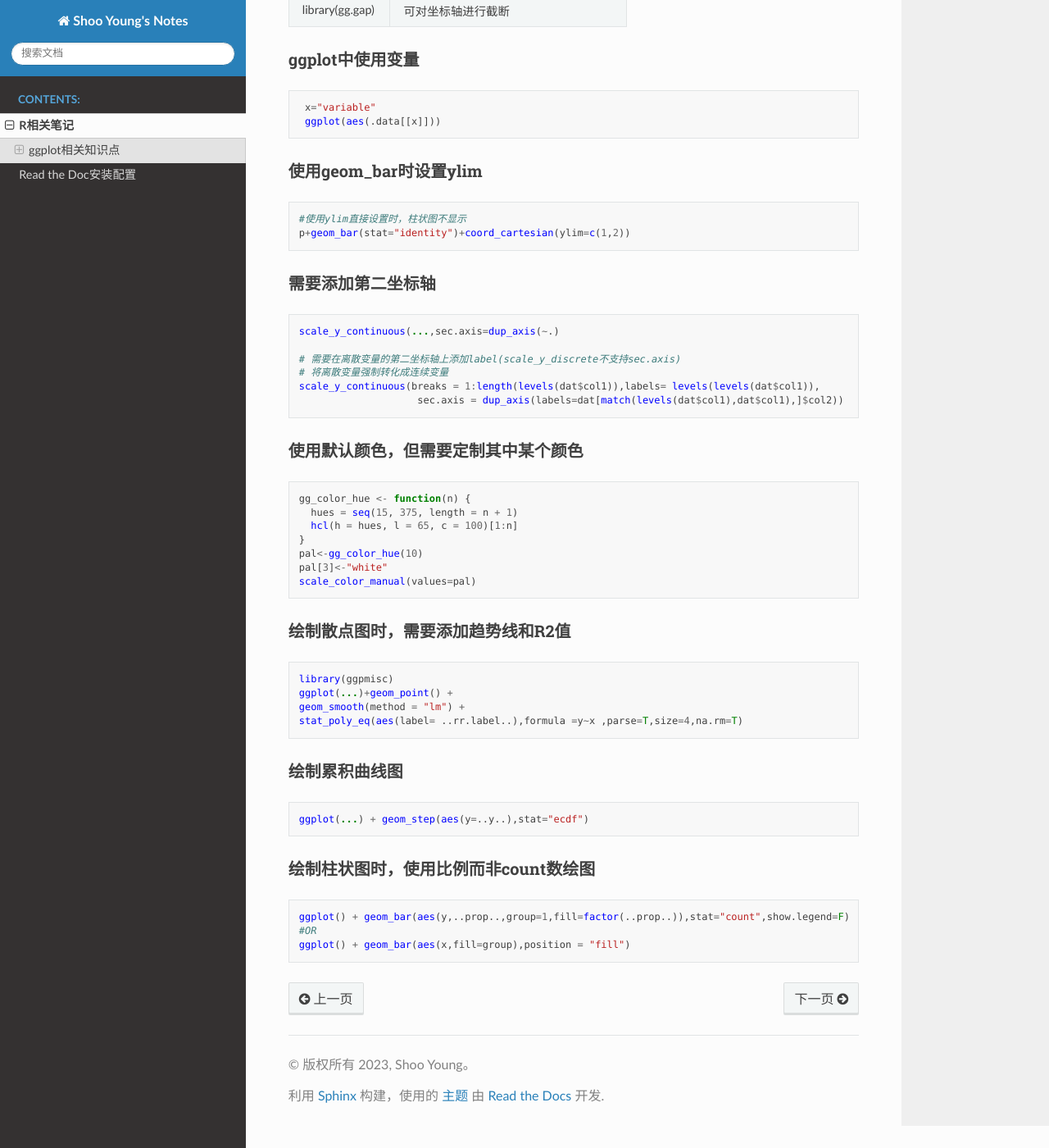
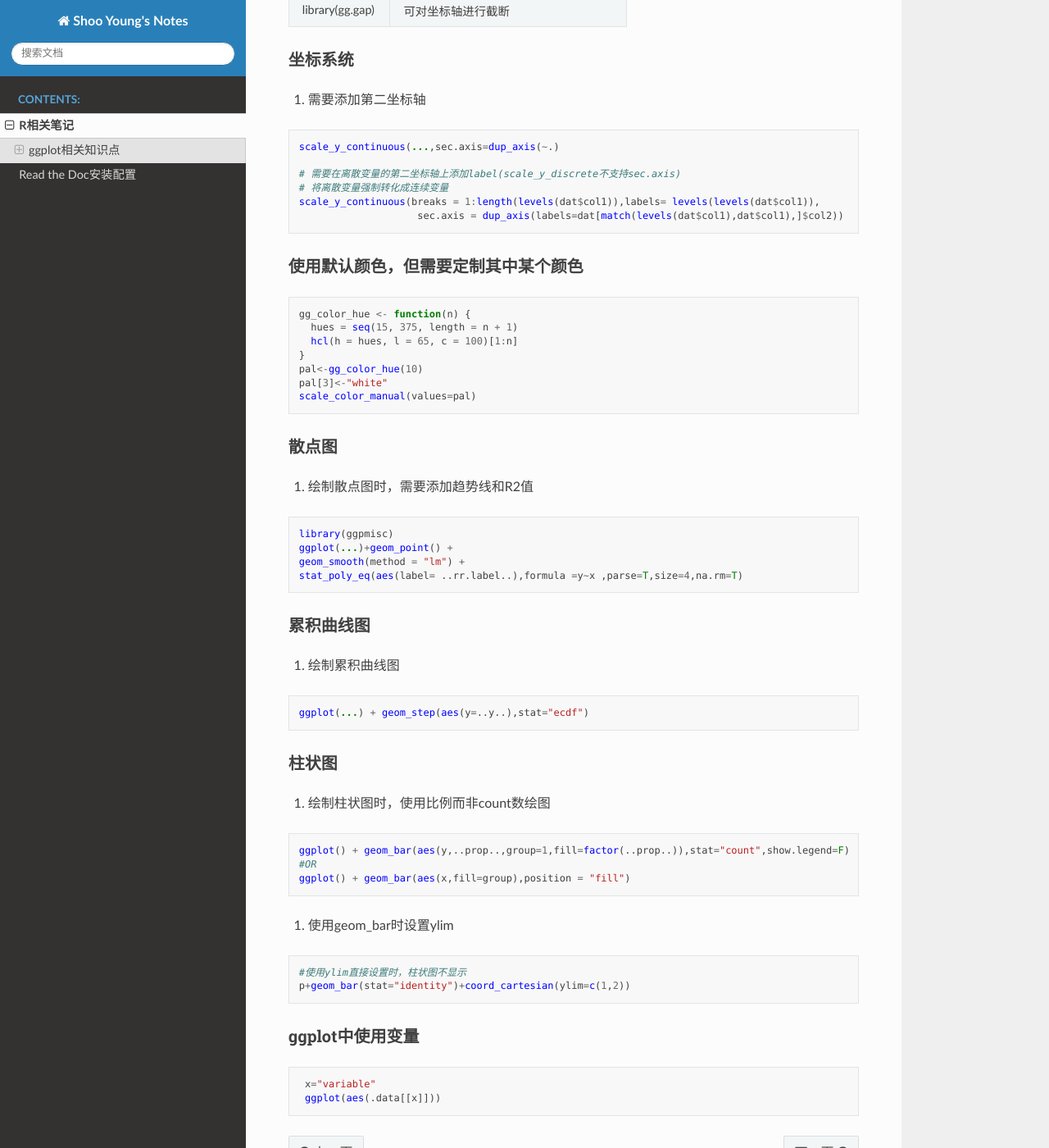
Before and after one commit to Shukyo/notes, a Sphinx documentation site: the page built from source/R.md, in a window 1280 px wide and 1400 px high, scrolled down 404 px. Shown: the whole window at 82% size. Built offline with Sphinx 7.4.7 and the Read the Docs theme 2.0.0, drawn with Linux system fonts in a browser that asks for light colours; some of the changed lines change nothing that is shown.

Commit message:
update @ Sun Mar 12 22:47:59 CST 2023

````diff
--- a/source/R.md
+++ b/source/R.md
@@ -12,27 +12,16 @@
 | library(ggmisc) | 可在绘制趋势图时候直接添加R^2或公式 |
 | library(gg.gap) | 可对坐标轴进行截断                  |
 
-#### ggplot中使用变量
-```R
- x="variable"
- ggplot(aes(.data[[x]]))
-```
+#### 坐标系统
+1. 需要添加第二坐标轴
+  ```R
+  scale_y_continuous(...,sec.axis=dup_axis(~.)
 
-#### 使用geom_bar时设置ylim
-```R
-#使用ylim直接设置时，柱状图不显示
-p+geom_bar(stat="identity")+coord_cartesian(ylim=c(1,2))
-```
-
-####  需要添加第二坐标轴
-```R
-scale_y_continuous(...,sec.axis=dup_axis(~.)
-
-# 需要在离散变量的第二坐标轴上添加label(scale_y_discrete不支持sec.axis)
-# 将离散变量强制转化成连续变量
-scale_y_continuous(breaks = 1:length(levels(dat$col1)),labels= levels(levels(dat$col1)),
-                    sec.axis = dup_axis(labels=dat[match(levels(dat$col1),dat$col1),]$col2))
-```
+  # 需要在离散变量的第二坐标轴上添加label(scale_y_discrete不支持sec.axis)
+  # 将离散变量强制转化成连续变量
+  scale_y_continuous(breaks = 1:length(levels(dat$col1)),labels= levels(levels(dat$col1)),
+                      sec.axis = dup_axis(labels=dat[match(levels(dat$col1),dat$col1),]$col2))
+  ```
 
 #### 使用默认颜色，但需要定制其中某个颜色
 ```R
@@ -45,22 +34,37 @@ pal[3]<-"white"
 scale_color_manual(values=pal)
 ```
 
-#### 绘制散点图时，需要添加趋势线和R2值
+#### 散点图
+1. 绘制散点图时，需要添加趋势线和R2值
+  ```R
+  library(ggpmisc)
+  ggplot(...)+geom_point() +
+  geom_smooth(method = "lm") +
+  stat_poly_eq(aes(label= ..rr.label..),formula =y~x ,parse=T,size=4,na.rm=T)
+  ```
+
+#### 累积曲线图
+1. 绘制累积曲线图
+  ```R
+  ggplot(...) + geom_step(aes(y=..y..),stat="ecdf")
+  ```
+
+#### 柱状图
+1. 绘制柱状图时，使用比例而非count数绘图
+  ```R
+  ggplot() + geom_bar(aes(y,..prop..,group=1,fill=factor(..prop..)),stat="count",show.legend=F)
+  #OR
+  ggplot() + geom_bar(aes(x,fill=group),position = "fill")
+  ```
+
+2. 使用geom_bar时设置ylim
+  ```R
+  #使用ylim直接设置时，柱状图不显示
+  p+geom_bar(stat="identity")+coord_cartesian(ylim=c(1,2))
+  ```
+
+#### ggplot中使用变量
 ```R
-library(ggpmisc)
-ggplot(...)+geom_point() +
-geom_smooth(method = "lm") +
-stat_poly_eq(aes(label= ..rr.label..),formula =y~x ,parse=T,size=4,na.rm=T)
+ x="variable"
+ ggplot(aes(.data[[x]]))
 ```
-
-#### 绘制累积曲线图
-```R
-ggplot(...) + geom_step(aes(y=..y..),stat="ecdf")
-```
-
-#### 绘制柱状图时，使用比例而非count数绘图
-```R
-ggplot() + geom_bar(aes(y,..prop..,group=1,fill=factor(..prop..)),stat="count",show.legend=F)
-#OR
-ggplot() + geom_bar(aes(x,fill=group),position = "fill")
-```
````
